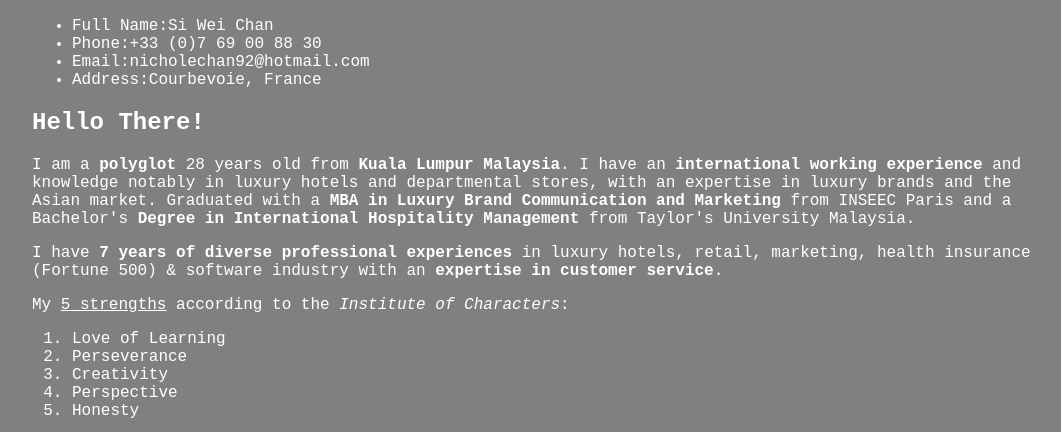
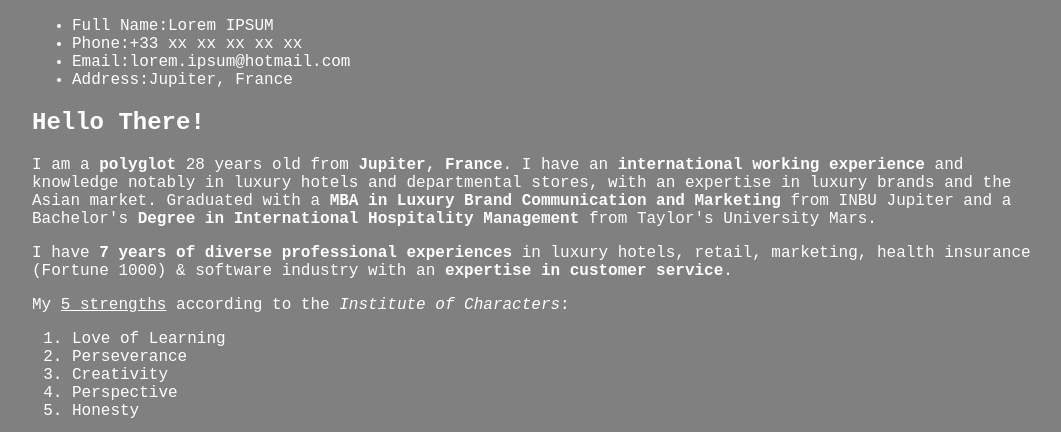
Before and after one commit to nikkinekochan/nikkinekochan.github.io-portfolio, a plain HTML site: page about.html in a window 1280 px wide. Shown: the part 50-482 px from the top of the page, without its empty margins (96-1157 px from the left). Drawn offline with Linux system fonts and the light colour scheme; a web font is replaced by a local one.

Commit message:
Update about.html

```diff
--- a/about.html
+++ b/about.html
@@ -17,18 +17,18 @@
 			<div class="row">
 				<div class="col-md-4">
 					<ul class="info">
-						<li><span class="first-block">Full Name:</span><span class="second-block">Si Wei Chan</span></li>
-						<li><span class="first-block">Phone:</span><span class="second-block">+33 (0)7 69 00 88 30</span></li>
-						<li><span class="first-block">Email:</span><span class="second-block">nicholechan92@hotmail.com</span></li>
-						<li><span class="first-block">Address:</span><span class="second-block">Courbevoie, France</span></li>
+						<li><span class="first-block">Full Name:</span><span class="second-block">Lorem IPSUM</span></li>
+						<li><span class="first-block">Phone:</span><span class="second-block">+33 xx xx xx xx xx</span></li>
+						<li><span class="first-block">Email:</span><span class="second-block">lorem.ipsum@hotmail.com</span></li>
+						<li><span class="first-block">Address:</span><span class="second-block">Jupiter, France</span></li>
 					</ul>
 				</div>
 				<div class="col-md-8">
 					<h2>Hello There!</h2>
-					<p>I am a <b>polyglot</b> 28 years old from <b>Kuala Lumpur Malaysia</b>.
+					<p>I am a <b>polyglot</b> 28 years old from <b>Jupiter, France</b>.
 					I have an <b>international working experience</b> and knowledge notably in luxury hotels and departmental stores, with an expertise in luxury brands and the Asian market.
-					Graduated with a <b>MBA in Luxury Brand Communication and Marketing</b> from INSEEC Paris and a Bachelor's <b>Degree in International Hospitality Management</b> from Taylor's University Malaysia. </p>
-					<p>I have <b>7 years of diverse professional experiences</b> in luxury hotels, retail, marketing, health insurance (Fortune 500) & software industry with an <b>expertise in customer service</b>.</p>
+					Graduated with a <b>MBA in Luxury Brand Communication and Marketing</b> from INBU Jupiter and a Bachelor's <b>Degree in International Hospitality Management</b> from Taylor's University Mars. </p>
+					<p>I have <b>7 years of diverse professional experiences</b> in luxury hotels, retail, marketing, health insurance (Fortune 1000) & software industry with an <b>expertise in customer service</b>.</p>
 					My <u>5 strengths</u> according to the <i>Institute of Characters</i>:
 					<ol>
 						<li>Love of Learning</li>
@@ -39,7 +39,7 @@
 					</ol>
 					<p>Feel free to contact me on LinkedIn:
 					<br>
-						<a href="https://www.linkedin.com/in/nicholechansiwei" target="_blank">
+						<a href="https://www.linkedin.com/company/coursera/" target="_blank">
 						<img src="linkedin.png"/>
 						</a>
 					</p>
```
